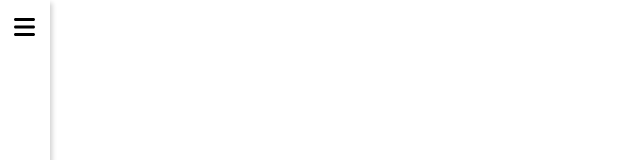
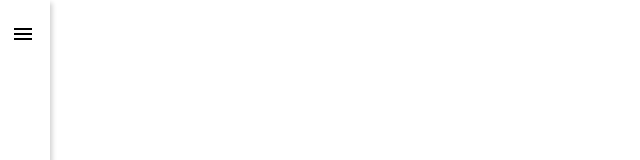
Before and after one commit to filipalacerda/filipalacerda.com, a Next.js app: page / in a window 1280 px wide. Both pictures are taken after a click on the button 226 px from the left and 27 px from the top of the page. Shown: the top 160 px of the page, without its empty margins (0-640 px from the left). Built offline with nearby package versions, Linux system fonts and the light colour scheme.

Commit message:
Adds material ui icons

```diff
--- a/app/components/sidebar/index.tsx
+++ b/app/components/sidebar/index.tsx
@@ -1,7 +1,8 @@
 "use client";
 
-import { FontAwesomeIcon } from "@fortawesome/react-fontawesome";
-import { faBars, faXmark } from "@fortawesome/free-solid-svg-icons";
+import Icon from "@mui/material/Icon";
+import MenuIcon from "@mui/icons-material/Menu";
+import CloseIcon from "@mui/icons-material/Close";
 
 import "./styles.css";
 
@@ -20,11 +21,15 @@ const Sidebar = ({ isOpen, onClickIcon, items }: SidebarProps) => {
       className={`sidebar ${isOpen ? "sidebar-open" : "sidebar-closed"}`}
     >
       <header className="sidebar-header">
-        <button onClick={() => onClickIcon()}>
+        <button className="sidebar-icon" onClick={() => onClickIcon()}>
           {isOpen ? (
-            <FontAwesomeIcon icon={faXmark} size="xl" />
+            <Icon>
+              <CloseIcon />
+            </Icon>
           ) : (
-            <FontAwesomeIcon icon={faBars} size="xl" />
+            <Icon>
+              <MenuIcon />
+            </Icon>
           )}
         </button>
       </header>
--- a/app/components/sidebar/styles.css
+++ b/app/components/sidebar/styles.css
@@ -17,6 +17,10 @@
   padding: 20px;
 }
 
+.sidebar-icon span {
+  height: auto;
+}
+
 .sidebar-header {
   position: relative;
   display: flex;
```
Also changed, not shown: package.json (+4 -5 lines), 1 other file (tests, documents, lock files or other folders).
